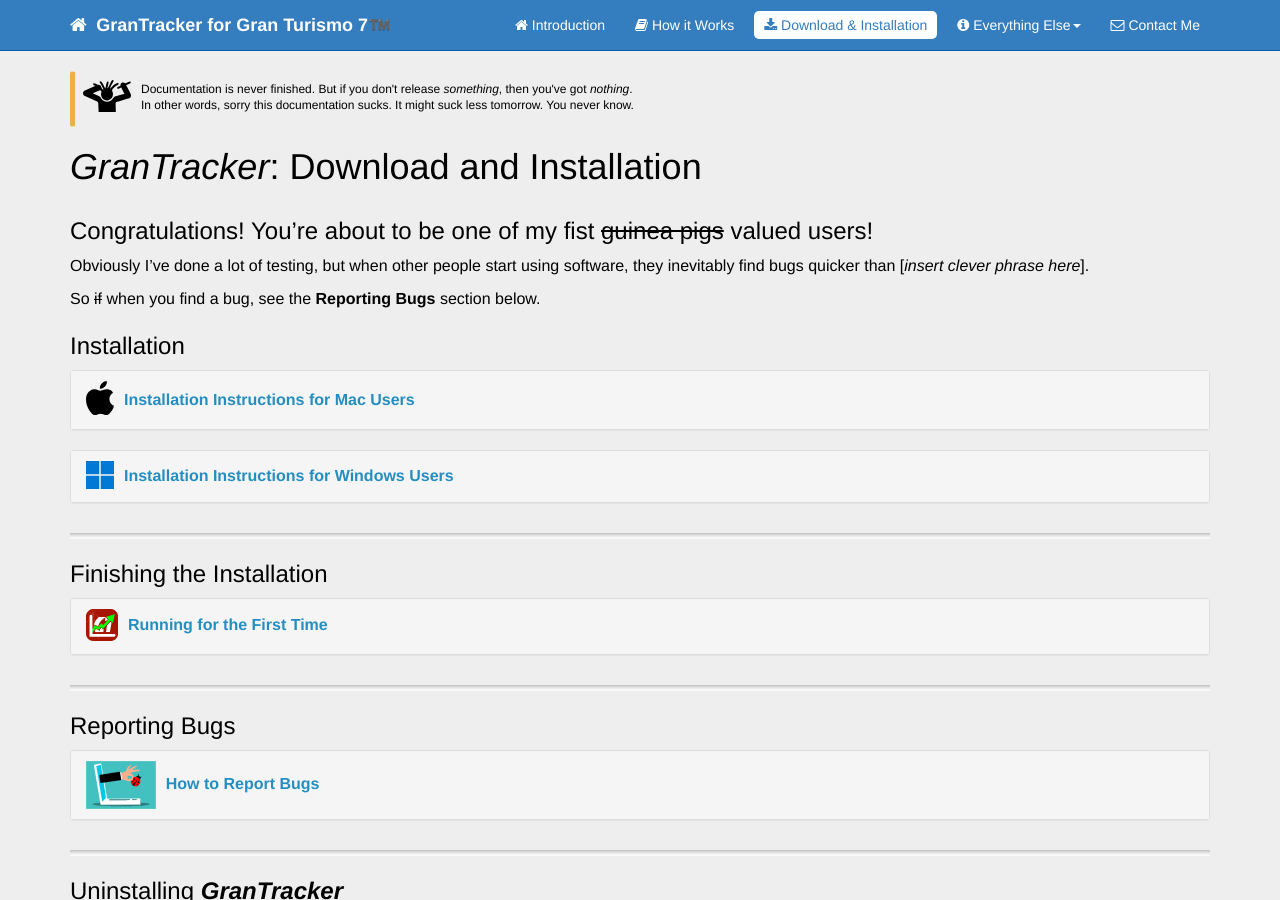
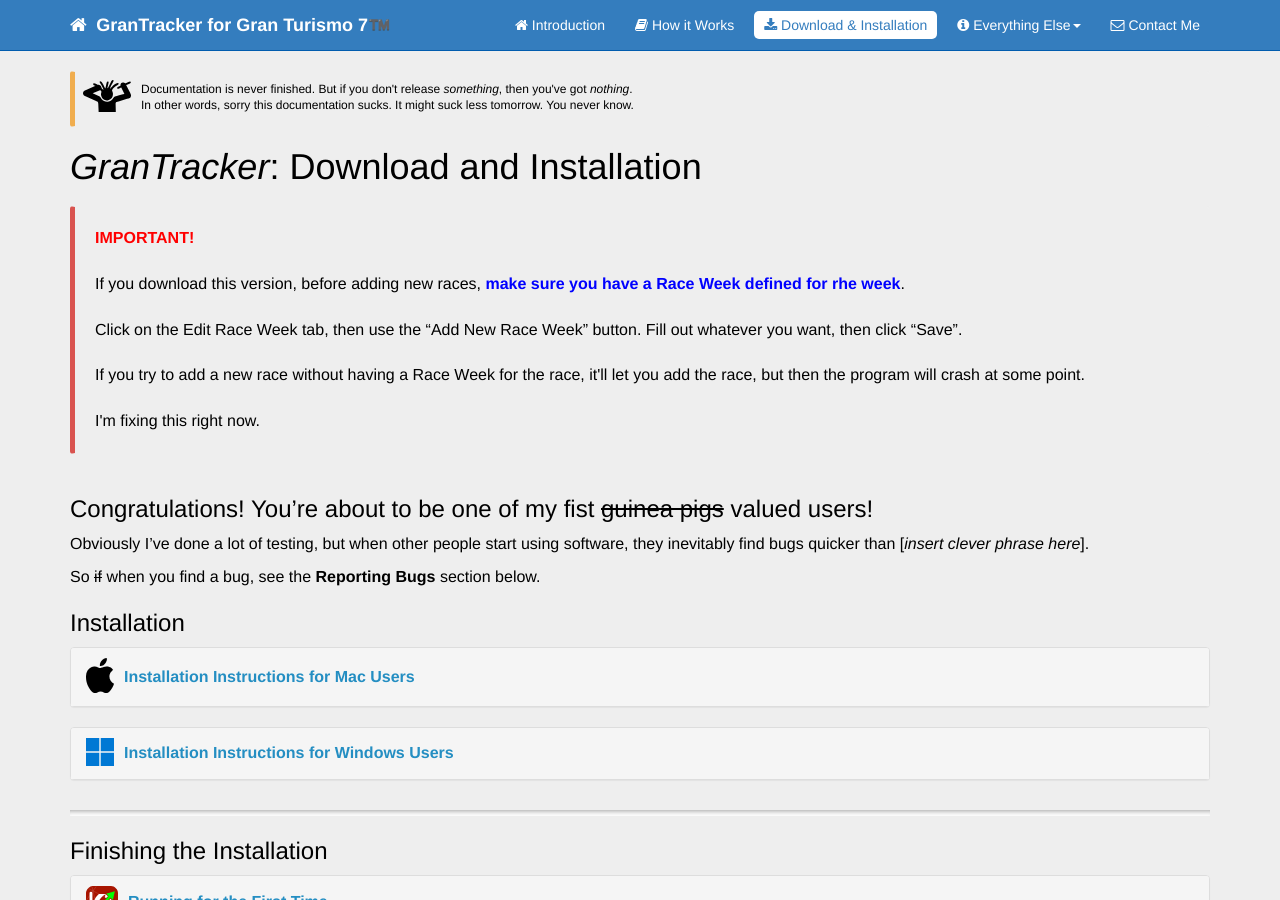
Before and after one commit to GranTracker/grantracker.github.io, a Jekyll site: the page built from pages/installation.md, in a window 1280 px wide and 900 px high. Built offline with Jekyll 4.4.1, drawn with Linux system fonts in a browser that asks for light colours; comment, search, counter and statistics services are not loaded.

Commit message:
Warning about adding a new Race Week

```diff
--- a/pages/installation.md
+++ b/pages/installation.md
@@ -6,6 +6,12 @@
 toc: false
 permalink: installation.html
 ---
+
+{% include callout.html type="danger" content='<span style="color:red"><strong>IMPORTANT!</strong></span>
+<br/><br/>If you download this version, before adding new races, <span style="color:blue"><strong>make sure you have a Race Week defined for rhe week</strong></span>.
+<br/><br/>Click on the Edit Race Week tab, then use the "Add New Race Week" button. Fill out whatever you want, then click "Save".
+<br/><br/>If you try to add a new race without having a Race Week for the race, it&#39;ll let you add the race, but then the program will crash at some point.
+<br/><br/>I&#39;m fixing this right now.' %}
 
 ## Congratulations! You're about to be one of my fist ~~guinea pigs~~ valued users!
 
```
